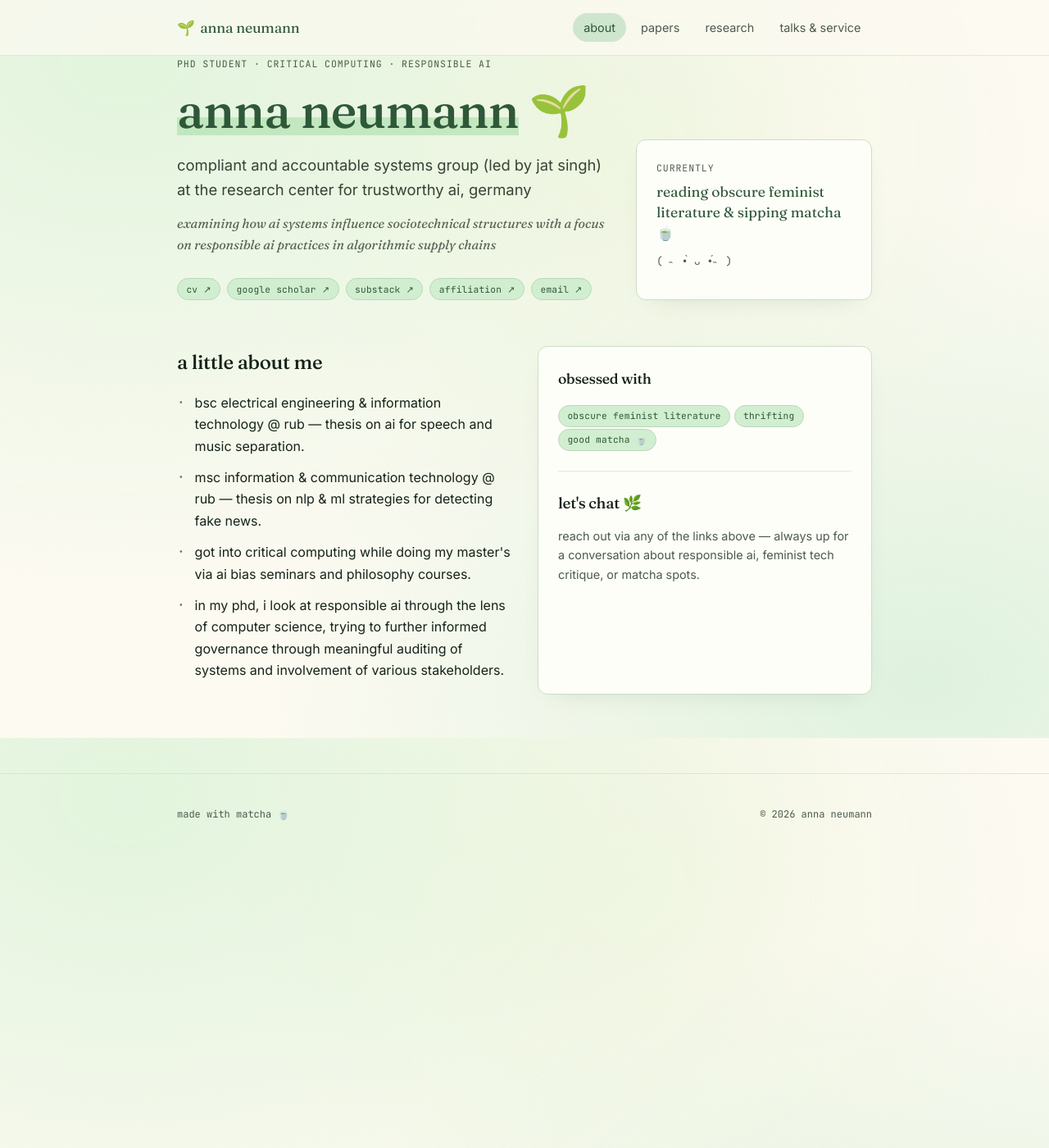
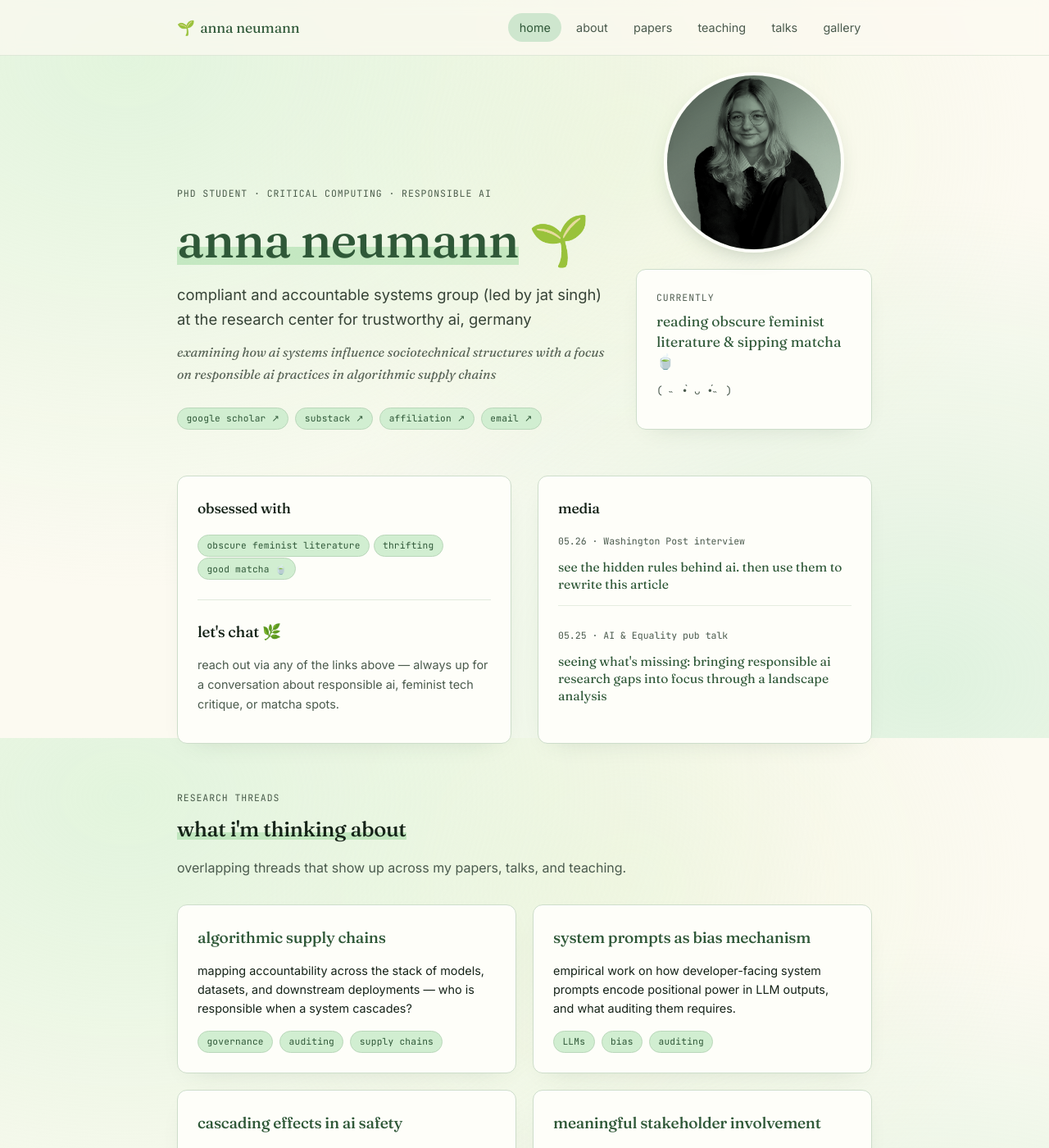
Before and after one commit to annaneumann-me/annaneumann-me.github.io, a Jekyll site: the page built from index.md, in a window 1280 px wide and 1400 px high. Shown: the whole window at 82% size. Built offline with Jekyll 4.4.1, drawn with Linux system fonts in a browser that asks for light colours; some of the changed text lies outside the part shown.

Commit message:
Restructure into home/about/papers/teaching/talks/gallery, add portrait and typed publication links

```diff
--- /dev/null
+++ b/_data/gallery.yml
@@ -0,0 +1,3 @@
+# Add more photos by dropping a file in assets/img/ and copying a block below.
+- src: "/assets/img/anna.jpg"
+  caption: "anna neumann"
--- a/_layouts/default.html
+++ b/_layouts/default.html
@@ -14,10 +14,12 @@
     <div class="container">
       <a class="site-title" href="{{ '/' | relative_url }}"><span aria-hidden="true">🌱</span> anna neumann</a>
       <nav>
-        <a href="{{ '/' | relative_url }}" {% if page.url == '/' %}class="active"{% endif %}>about</a>
+        <a href="{{ '/' | relative_url }}" {% if page.url == '/' %}class="active"{% endif %}>home</a>
+        <a href="{{ '/about/' | relative_url }}" {% if page.url contains 'about' %}class="active"{% endif %}>about</a>
         <a href="{{ '/publications/' | relative_url }}" {% if page.url contains 'publications' %}class="active"{% endif %}>papers</a>
-        <a href="{{ '/projects/' | relative_url }}" {% if page.url contains 'projects' %}class="active"{% endif %}>research</a>
-        <a href="{{ '/talks/' | relative_url }}" {% if page.url contains 'talks' %}class="active"{% endif %}>talks & service</a>
+        <a href="{{ '/teaching/' | relative_url }}" {% if page.url contains 'teaching' %}class="active"{% endif %}>teaching</a>
+        <a href="{{ '/talks/' | relative_url }}" {% if page.url contains 'talks' %}class="active"{% endif %}>talks</a>
+        <a href="{{ '/gallery/' | relative_url }}" {% if page.url contains 'gallery' %}class="active"{% endif %}>gallery</a>
       </nav>
     </div>
   </header>
--- a/assets/css/style.css
+++ b/assets/css/style.css
@@ -119,7 +119,7 @@ a { color: inherit; }
 }
 .site-footer .container p { margin: 0; font-family: var(--font-mono); font-size: 0.75rem; }
 
-main { padding: 4rem 0; }
+main.container { padding-top: 20px; padding-bottom: 4rem; }
 
 /* utilities */
 .leaf-underline {
@@ -152,6 +152,16 @@ main { padding: 4rem 0; }
   transition: background-color 0.15s, color 0.15s;
 }
 a.tag:hover { background: var(--accent); color: var(--accent-foreground); }
+
+/* typed publication link hues — all green, different hue/lightness per type */
+.tag--paper { background: oklch(0.92 0.05 145); color: var(--moss); border-color: oklch(0.85 0.05 145); }
+.tag--arxiv { background: oklch(0.86 0.08 130); color: oklch(0.32 0.07 130); border-color: oklch(0.78 0.09 130); }
+.tag--video { background: oklch(0.84 0.09 168); color: oklch(0.28 0.07 168); border-color: oklch(0.75 0.09 168); }
+.tag--poster { background: oklch(0.95 0.025 145); color: oklch(0.42 0.05 145); border-color: oklch(0.87 0.03 145); }
+a.tag--paper:hover { background: var(--moss); color: var(--cream); }
+a.tag--arxiv:hover { background: oklch(0.5 0.1 130); color: oklch(0.96 0.02 130); }
+a.tag--video:hover { background: oklch(0.42 0.09 168); color: oklch(0.96 0.02 168); }
+a.tag--poster:hover { background: oklch(0.7 0.06 145); color: oklch(0.98 0.01 145); }
 
 .kicker {
   font-family: var(--font-mono);
@@ -217,9 +227,76 @@ a.tag:hover { background: var(--accent); color: var(--accent-foreground); }
 .hero .links { margin-top: 1.75rem; display: flex; flex-wrap: wrap; gap: 0.5rem; }
 .hero .aside-card { max-width: 18rem; }
 .hero .aside-card p:first-child { margin-top: 0; }
+.hero .aside { display: flex; flex-direction: column; gap: 1.25rem; align-items: center; }
 
 .about-list { list-style: none; padding: 0; margin-top: 1rem; }
 .about-list li { display: flex; gap: 0.75rem; margin-top: 0.75rem; }
 .about-list li .dot { font-family: var(--font-mono); color: oklch(0.2 0.04 150 / 0.6); }
 
+/* portrait — duotone (grayscale + green wash), pure CSS, no build step */
+.avatar {
+  position: relative;
+  width: 220px;
+  height: 220px;
+  border-radius: 50%;
+  overflow: hidden;
+  border: 4px solid var(--card);
+  box-shadow: 0 10px 30px -15px oklch(0.4 0.06 150 / 0.4);
+  flex-shrink: 0;
+}
+.avatar img {
+  width: 100%;
+  height: 100%;
+  object-fit: cover;
+  display: block;
+  filter: grayscale(1) contrast(1.08) brightness(1.02);
+}
+.avatar::after {
+  content: "";
+  position: absolute;
+  inset: 0;
+  background: linear-gradient(155deg, oklch(0.42 0.07 150 / 0.6), oklch(0.8 0.1 145 / 0.32));
+  mix-blend-mode: multiply;
+}
+
+/* media card (compact list inside a soft-card, used on home) */
+.media-card ul { list-style: none; padding: 0; margin: 1rem 0 0; }
+.media-card li + li { margin-top: 0.9rem; padding-top: 0.9rem; border-top: 1px solid oklch(0.88 0.03 140 / 0.5); }
+.media-card .date { font-family: var(--font-mono); font-size: 0.72rem; color: var(--muted-foreground); }
+.media-card .title { margin-top: 0.25rem; font-family: var(--font-serif); font-size: 0.98rem; color: var(--primary); line-height: 1.35; }
+
+/* gallery / carousel — CSS-only scroll-snap, no JS required */
+.carousel {
+  display: flex;
+  gap: 1.25rem;
+  overflow-x: auto;
+  scroll-snap-type: x mandatory;
+  padding: 1rem 0 1.5rem;
+  margin-top: 2rem;
+  -webkit-overflow-scrolling: touch;
+}
+.carousel::-webkit-scrollbar { height: 8px; }
+.carousel::-webkit-scrollbar-thumb { background: var(--border); border-radius: 999px; }
+.carousel-item {
+  flex: 0 0 auto;
+  width: min(80vw, 420px);
+  scroll-snap-align: center;
+}
+.carousel-item figure { margin: 0; }
+.carousel-item img {
+  width: 100%;
+  aspect-ratio: 4 / 5;
+  object-fit: cover;
+  border-radius: var(--radius);
+  border: 1px solid var(--border);
+  box-shadow: 0 10px 30px -20px oklch(0.4 0.06 150 / 0.3);
+}
+.carousel-item figcaption {
+  margin-top: 0.6rem;
+  font-family: var(--font-mono);
+  font-size: 0.75rem;
+  color: var(--muted-foreground);
+  text-align: center;
+}
+
 hr { border: none; border-top: 1px solid oklch(0.88 0.03 140 / 0.6); margin: 1.5rem 0; }
--- a/index.md
+++ b/index.md
@@ -1,6 +1,6 @@
 ---
 layout: default
-title: about
+title: home
 ---
 
 <section class="hero">
@@ -11,7 +11,6 @@ title: about
     <p class="focus">examining how ai systems influence sociotechnical structures with a focus on responsible ai practices in algorithmic supply chains</p>
 
     <div class="links">
-      <a class="tag" href="/assets/cv.pdf">cv ↗</a>
       <a class="tag" href="https://scholar.google.com/">google scholar ↗</a>
       <a class="tag" href="https://substack.com/">substack ↗</a>
       <a class="tag" href="#">affiliation ↗</a>
@@ -19,26 +18,21 @@ title: about
     </div>
   </div>
 
-  <div class="soft-card aside-card">
-    <p class="kicker">currently</p>
-    <p style="margin-top: 0.5rem; font-family: var(--font-serif); font-size: 1.1rem; color: var(--primary); line-height: 1.4;">
-      reading obscure feminist literature &amp; sipping matcha 🍵
-    </p>
-    <p style="margin-top: 0.75rem; font-size: 0.8rem; color: var(--muted-foreground); font-family: var(--font-mono);">( ˵ •̀ ᴗ •́˵ )</p>
+  <div class="aside">
+    <div class="avatar">
+      <img src="/assets/img/anna.jpg" alt="portrait of anna neumann">
+    </div>
+    <div class="soft-card aside-card">
+      <p class="kicker">currently</p>
+      <p style="margin-top: 0.5rem; font-family: var(--font-serif); font-size: 1.1rem; color: var(--primary); line-height: 1.4;">
+        reading obscure feminist literature &amp; sipping matcha 🍵
+      </p>
+      <p style="margin-top: 0.75rem; font-size: 0.8rem; color: var(--muted-foreground); font-family: var(--font-mono);">( ˵ •̀ ᴗ •́˵ )</p>
+    </div>
   </div>
 </section>
 
 <div class="two-col">
-  <div>
-    <h2>a little about me</h2>
-    <ul class="about-list">
-      <li><span class="dot">·</span><span>bsc electrical engineering &amp; information technology @ rub — thesis on ai for speech and music separation.</span></li>
-      <li><span class="dot">·</span><span>msc information &amp; communication technology @ rub — thesis on nlp &amp; ml strategies for detecting fake news.</span></li>
-      <li><span class="dot">·</span><span>got into critical computing while doing my master's via ai bias seminars and philosophy courses.</span></li>
-      <li><span class="dot">·</span><span>in my phd, i look at responsible ai through the lens of computer science, trying to further informed governance through meaningful auditing of systems and involvement of various stakeholders.</span></li>
-    </ul>
-  </div>
-
   <div class="soft-card">
     <h2 style="font-size: 1.1rem;">obsessed with</h2>
     <div class="links" style="margin-top: 1rem;">
@@ -54,4 +48,34 @@ title: about
       reach out via any of the links above — always up for a conversation about responsible ai, feminist tech critique, or matcha spots.
     </p>
   </div>
+
+  <div class="soft-card media-card">
+    <h2 style="font-size: 1.1rem;">media</h2>
+    <ul>
+      {% for m in site.data.media %}
+      <li>
+        <p class="date">{{ m.date }} · {{ m.outlet }}</p>
+        <p class="title">{% if m.url and m.url != "#" %}<a href="{{ m.url }}" style="color: inherit;">{{ m.title }}</a>{% else %}{{ m.title }}{% endif %}</p>
+      </li>
+      {% endfor %}
+    </ul>
+  </div>
 </div>
+
+<section style="margin-top: 3.5rem;">
+  <p class="kicker">research threads</p>
+  <h2 style="margin-top: 0.5rem; font-size: 1.6rem;"><span class="leaf-underline">what i'm thinking about</span></h2>
+  <p style="color: var(--muted-foreground); max-width: 40rem;">overlapping threads that show up across my papers, talks, and teaching.</p>
+
+  <div class="project-grid">
+    {% for p in site.data.projects %}
+    <article class="soft-card">
+      <h2>{{ p.title }}</h2>
+      <p style="margin-top: 0.75rem; font-size: 0.9rem; color: var(--foreground); line-height: 1.6;">{{ p.summary }}</p>
+      <div class="tags">
+        {% for t in p.tags %}<span class="tag">{{ t }}</span>{% endfor %}
+      </div>
+    </article>
+    {% endfor %}
+  </div>
+</section>
```
Also changed, not shown: _data/publications.yml (+11 -2 lines), about.md (added, +39 -0 lines), gallery.md (added, +22 -0 lines), projects.md (deleted, +0 -23 lines), publications.md (+1 -1 lines), talks.md (+2 -48 lines), teaching.md (added, +33 -0 lines), README.md, assets/img/anna.jpg (added), 1 other file.
